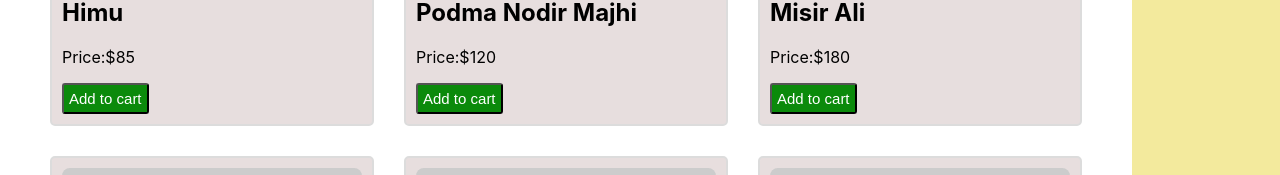
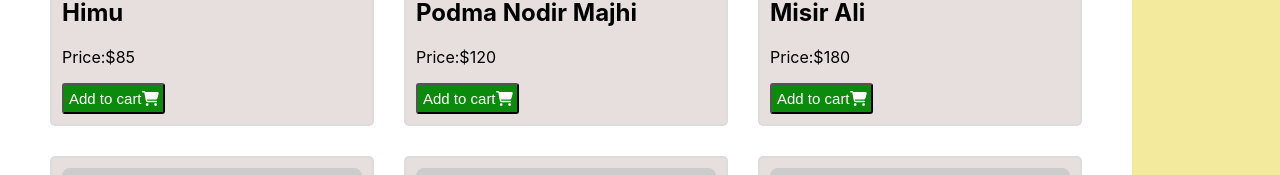
Before and after one commit to Meherab0001/lucky-one-assignment-8, a React (Create React App) app: page / in a window 1280 px wide. Shown: the part 438-613 px from the top of the page. Built offline with nearby package versions, Linux system fonts and the light colour scheme.

Commit message:
added cart icon

```diff
--- a/package.json
+++ b/package.json
@@ -3,6 +3,9 @@
   "version": "0.1.0",
   "private": true,
   "dependencies": {
+    "@fortawesome/fontawesome-svg-core": "^6.1.1",
+    "@fortawesome/free-solid-svg-icons": "^6.1.1",
+    "@fortawesome/react-fontawesome": "^0.1.18",
     "@testing-library/jest-dom": "^5.16.3",
     "@testing-library/react": "^12.1.4",
     "@testing-library/user-event": "^13.5.0",
--- a/src/Componets/Books/Book.js
+++ b/src/Componets/Books/Book.js
@@ -1,3 +1,5 @@
+import { faCartShopping } from '@fortawesome/free-solid-svg-icons';
+import { FontAwesomeIcon } from '@fortawesome/react-fontawesome';
 import React from 'react';
 import './Book.css'
 
@@ -13,7 +15,10 @@ const Book = ({ handleToAddCart,book}) => {
                 <h2>{name}</h2>
                 <p>Price:{price}</p>
                 <div className="book-btn">
-                    <button onClick={()=> handleToAddCart(book)} className='btn'>Add to cart</button>
+                    <button onClick={()=> handleToAddCart(book)} className='btn'>Add to cart
+                    <FontAwesomeIcon icon={faCartShopping}></FontAwesomeIcon>
+                    </button>
+
 
                 </div>
 
```
Also changed, not shown: 1 other file (tests, documents, lock files or other folders).
